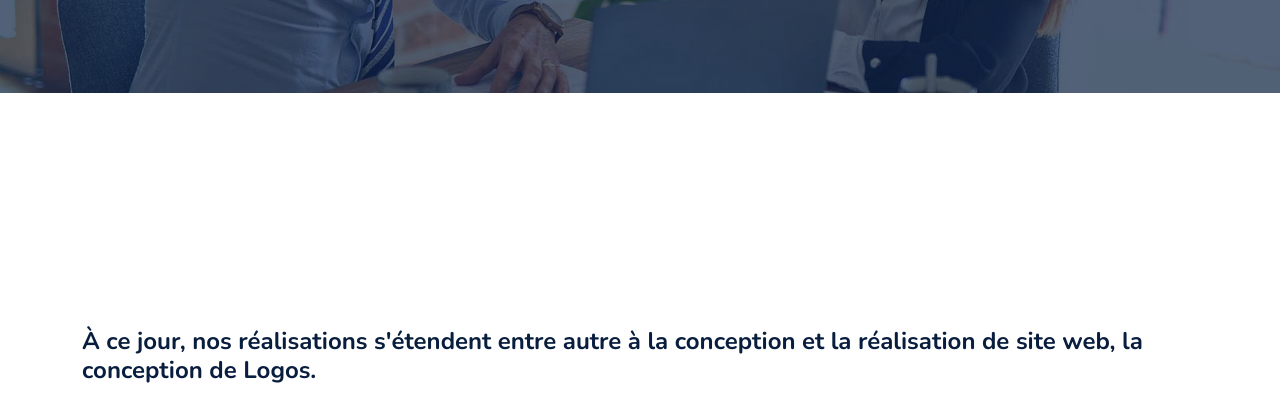
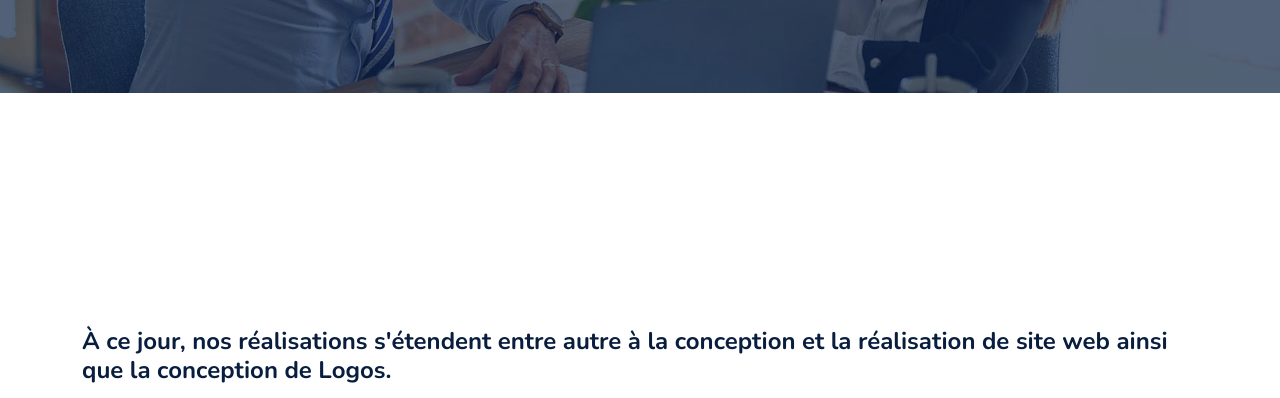
Before and after one commit to TOGNIMONEL/Refonte-AfroDigital, a plain HTML site: page AfroDigital/Réalisation.html in a window 1280 px wide. Shown: the part 340-738 px from the top of the page. Drawn offline with nearby package versions, Linux system fonts and the light colour scheme.

```diff
--- a/AfroDigital/Réalisation.html
+++ b/AfroDigital/Réalisation.html
@@ -127,7 +127,7 @@
             <div class="row g-5">
                 <!-- Blog list Start -->
                 <div class="col-lg-12">
-                    <h4 class="mb-3">À ce jour, nos réalisations s'étendent entre autre à la conception et la réalisation de site web, la conception de Logos.</h4>
+                    <h4 class="mb-3">À ce jour, nos réalisations s'étendent entre autre à la conception et la réalisation de site web ainsi que la conception de Logos.</h4>
 
                     <div class="row g-5">
 
```
